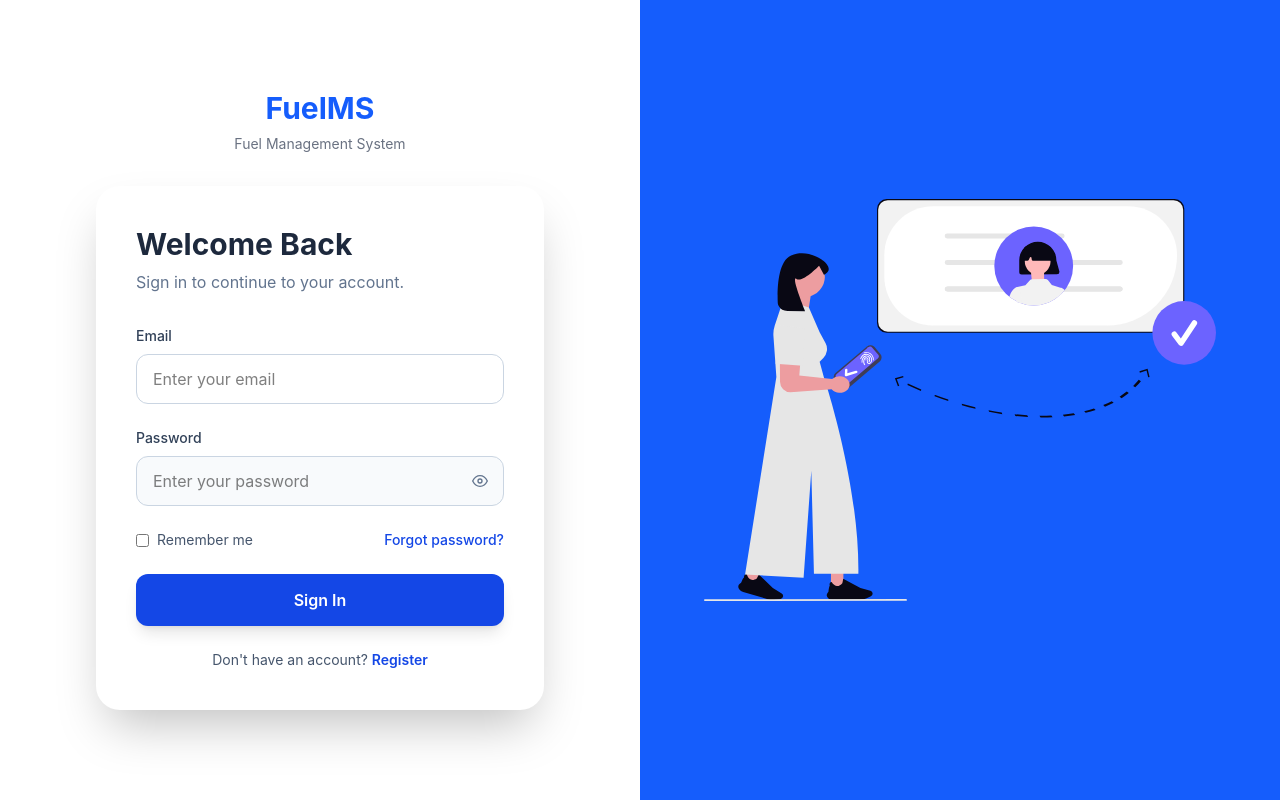
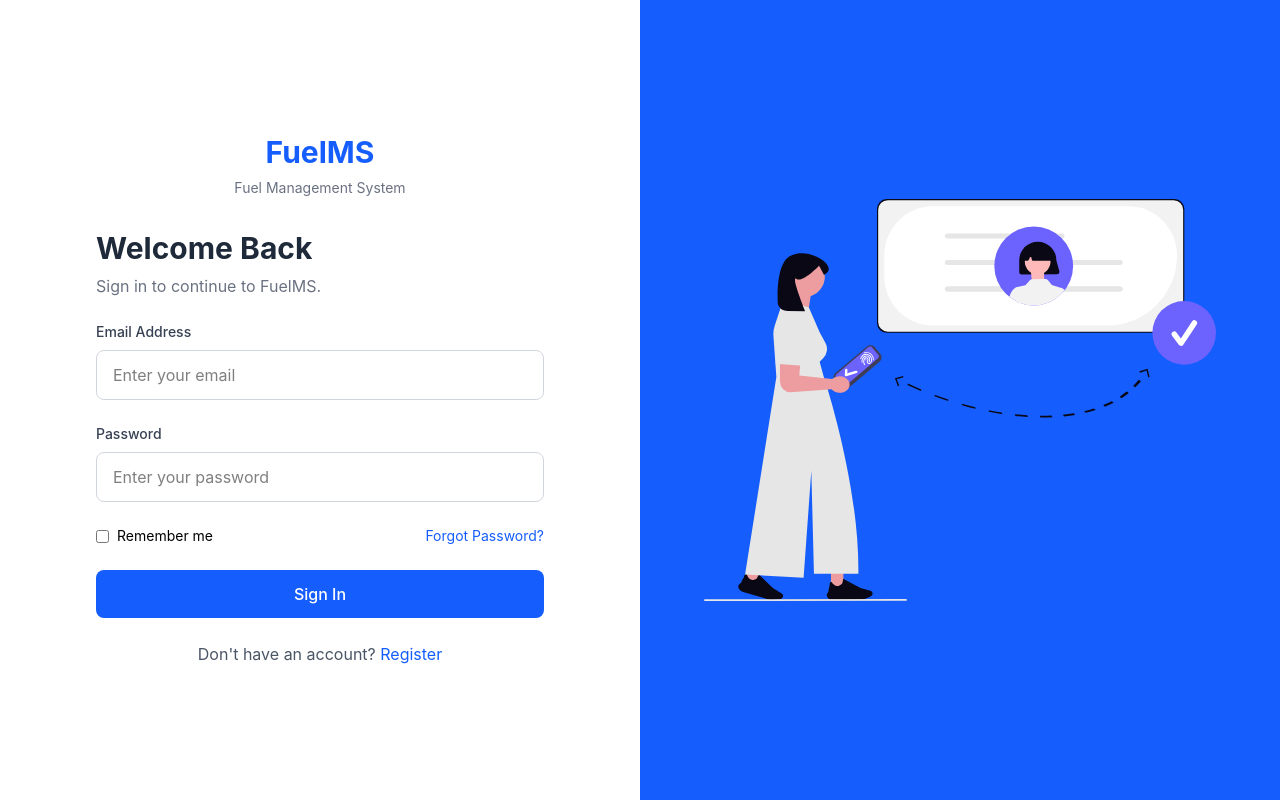
Before and after one commit to korosoangela2-lang/Fuel-Management-System, a React app in the folder frontend/: page / in a window 1280 px wide. Built offline with nearby package versions, Linux system fonts and the light colour scheme; the HTML template or start-up script is replaced by a standard one.

Commit message:
refactor: simplify Button, Input, and PasswordInput components; enhance LoginForm layout

```diff
--- a/frontend/src/components/common/Button.jsx
+++ b/frontend/src/components/common/Button.jsx
@@ -1,33 +1,13 @@
 function Button({
   children,
   type = "button",
-  className = "",
-  disabled = false,
-  ...props
+  onClick,
 }) {
   return (
     <button
       type={type}
-      disabled={disabled}
-      className={`
-        w-full
-        rounded-xl
-        bg-blue-700
-        py-3.5
-        text-base
-        font-semibold
-        text-white
-        shadow-lg
-        transition
-        duration-300
-        hover:bg-blue-800
-        hover:shadow-xl
-        active:scale-[0.98]
-        disabled:cursor-not-allowed
-        disabled:opacity-60
-        ${className}
-      `}
-      {...props}
+      onClick={onClick}
+      className="w-full bg-blue-600 hover:bg-blue-700 text-white font-medium py-3 rounded-lg transition duration-200"
     >
       {children}
     </button>
--- a/frontend/src/components/common/Input.jsx
+++ b/frontend/src/components/common/Input.jsx
@@ -1,16 +1,18 @@
 function Input({
   label,
-  ...props
+  type = "text",
+  placeholder,
 }) {
   return (
-    <div className="space-y-2">
-      <label className="block text-sm font-medium text-slate-700">
+    <div>
+      <label className="block text-sm font-medium text-gray-700 mb-2">
         {label}
       </label>
 
       <input
-        {...props}
-        className="w-full rounded-xl border border-slate-300 bg-white px-4 py-3 outline-none transition focus:border-blue-600 focus:ring-4 focus:ring-blue-100"
+        type={type}
+        placeholder={placeholder}
+        className="w-full border border-gray-300 rounded-lg px-4 py-3 focus:outline-none focus:ring-2 focus:ring-blue-500"
       />
     </div>
   );
--- a/frontend/src/components/common/PasswordInput.jsx
+++ b/frontend/src/components/common/PasswordInput.jsx
@@ -1,50 +1,12 @@
-import { useState } from "react";
-import { FiEye, FiEyeOff } from "react-icons/fi";
+import Input from "./Input";
 
-function PasswordInput({
-  label,
-  ...props
-}) {
-  const [showPassword, setShowPassword] = useState(false);
-
+function PasswordInput({ label, placeholder }) {
   return (
-    <div className="space-y-2">
-      <label className="block text-sm font-medium text-slate-700">
-        {label}
-      </label>
-
-      <div className="relative">
-        <input
-          {...props}
-          type={showPassword ? "text" : "password"}
-          className="
-            w-full
-            rounded-xl
-            border
-            border-slate-300
-            bg-slate-50
-            px-4
-            py-3
-            pr-12
-            outline-none
-            transition
-            duration-200
-            focus:border-blue-600
-            focus:bg-white
-            focus:ring-4
-            focus:ring-blue-100
-          "
-        />
-
-        <button
-          type="button"
-          onClick={() => setShowPassword(!showPassword)}
-          className="absolute right-4 top-1/2 -translate-y-1/2 text-slate-500 hover:text-blue-700"
-        >
-          {showPassword ? <FiEyeOff /> : <FiEye />}
-        </button>
-      </div>
-    </div>
+    <Input
+      label={label}
+      type="password"
+      placeholder={placeholder}
+    />
   );
 }
 
--- a/frontend/src/components/forms/LoginForm.jsx
+++ b/frontend/src/components/forms/LoginForm.jsx
@@ -1,103 +1,67 @@
-import { useState } from "react";
-import { Link } from "react-router-dom";
-import toast from "react-hot-toast";
-
 import Input from "../common/Input";
 import PasswordInput from "../common/PasswordInput";
 import Button from "../common/Button";
 
 function LoginForm() {
-  const [loading, setLoading] = useState(false);
+  return (
+    <form className="space-y-6">
+      {/* Heading */}
+      <div>
+        <h2 className="text-3xl font-bold text-gray-800">
+          Welcome Back
+        </h2>
 
-  const [formData, setFormData] = useState({
-    email: "",
-    password: "",
-    remember: false,
-  });
+        <p className="text-gray-500 mt-2">
+          Sign in to continue to FuelMS.
+        </p>
+      </div>
 
-  function handleChange(e) {
-    const { name, value, checked, type } = e.target;
-
-    setFormData((prev) => ({
-      ...prev,
-      [name]: type === "checkbox" ? checked : value,
-    }));
-  }
-
-  async function handleSubmit(e) {
-    e.preventDefault();
-
-    if (!formData.email || !formData.password) {
-      toast.error("Please fill in all required fields.");
-      return;
-    }
-
-    setLoading(true);
-
-    // Temporary delay to simulate an API request.
-    await new Promise((resolve) => setTimeout(resolve, 1500));
-
-    toast.success("Ready to connect to the backend.");
-
-    console.log(formData);
-
-    setLoading(false);
-  }
-
-  return (
-    <form
-      onSubmit={handleSubmit}
-      className="mt-8 space-y-6"
-    >
+      {/* Email */}
       <Input
-        label="Email"
+        label="Email Address"
         type="email"
-        name="email"
         placeholder="Enter your email"
-        value={formData.email}
-        onChange={handleChange}
       />
 
+      {/* Password */}
       <PasswordInput
         label="Password"
-        name="password"
         placeholder="Enter your password"
-        value={formData.password}
-        onChange={handleChange}
       />
 
+      {/* Remember Me */}
       <div className="flex items-center justify-between text-sm">
-        <label className="flex items-center gap-2 text-slate-600">
+        <label className="flex items-center gap-2">
           <input
             type="checkbox"
-            name="remember"
-            checked={formData.remember}
-            onChange={handleChange}
+            className="rounded border-gray-300"
           />
 
-          Remember me
+          <span>Remember me</span>
         </label>
 
-        <Link
-          to="/forgot-password"
-          className="font-medium text-blue-700 hover:underline"
+        <button
+          type="button"
+          className="text-blue-600 hover:underline"
         >
-          Forgot password?
-        </Link>
+          Forgot Password?
+        </button>
       </div>
 
-      <Button type="submit" disabled={loading}>
-        {loading ? "Signing In..." : "Sign In"}
+      {/* Login Button */}
+      <Button type="submit">
+        Sign In
       </Button>
 
-      <p className="text-center text-sm text-slate-600">
+      {/* Register Link */}
+      <p className="text-center text-gray-600">
         Don't have an account?{" "}
-        <Link
-          to="/register"
-          className="font-semibold text-blue-700 hover:underline"
+        <button
+          type="button"
+          className="text-blue-600 hover:underline"
         >
           Register
-        </Link>
+        </button>
       </p>
     </form>
   );
--- a/frontend/src/pages/auth/Login.jsx
+++ b/frontend/src/pages/auth/Login.jsx
@@ -4,19 +4,7 @@ import LoginForm from "../../components/forms/LoginForm";
 function Login() {
   return (
     <AuthLayout>
-      <div className="w-full max-w-md rounded-3xl bg-white p-10 shadow-2xl">
-        <div className="space-y-2">
-          <h1 className="text-3xl font-bold text-slate-800">
-            Welcome Back
-          </h1>
-
-          <p className="text-slate-500">
-            Sign in to continue to your account.
-          </p>
-        </div>
-
-        <LoginForm />
-      </div>
+      <LoginForm />
     </AuthLayout>
   );
 }
```
